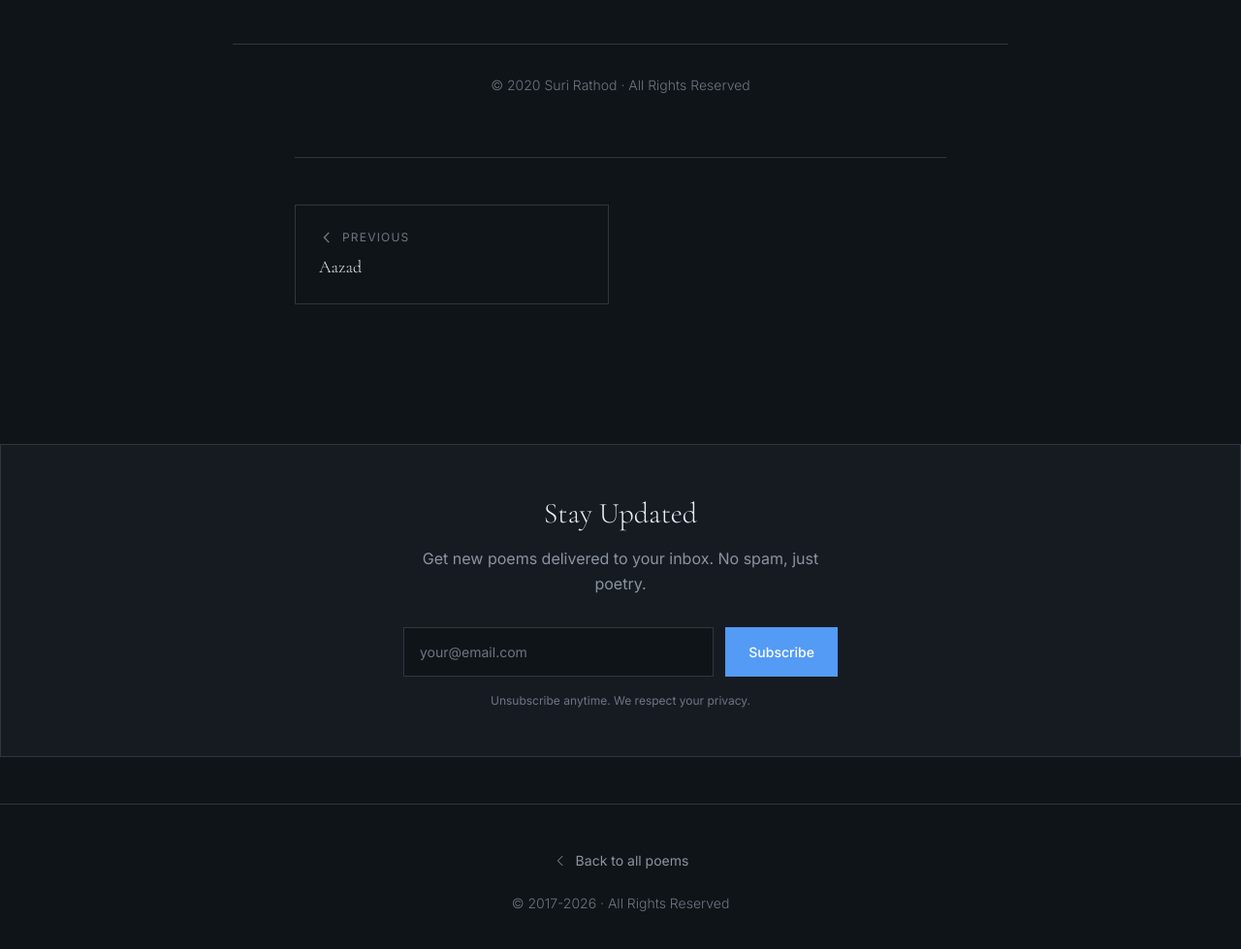
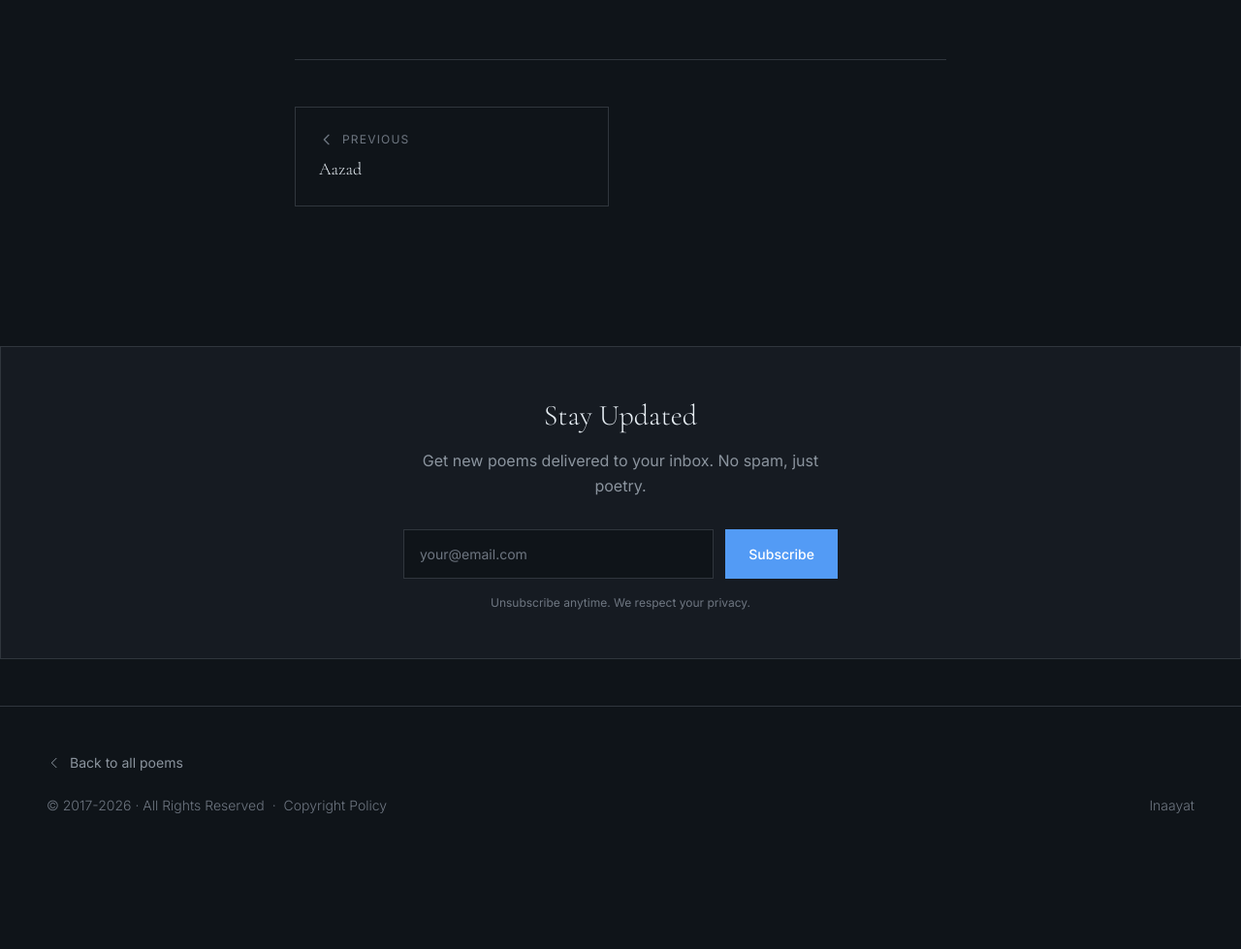
Before and after one commit to SuriRathod/inaayat, an Astro site: page /poems/aksar in a window 1280 px wide. Shown: the part 1197-2176 px from the top of the page at 97% size. After the commit the page ends 2086 px from the top, so only its background shows below. Built offline with nearby package versions, Linux system fonts and the light colour scheme; Astro itself is replaced by a stand-in of ours.

Commit message:
Fix footer of slug files

```diff
--- a/src/pages/poems/[slug].astro
+++ b/src/pages/poems/[slug].astro
@@ -177,12 +177,6 @@ const cleanExcerpt = poem.data.excerpt
 
             <div class="poem-content max-w-2xl mx-auto" set:html={poem.body} />
 
-            <div class="text-center mt-12 pt-8"
-                 style="border-top: 1px solid var(--border-subtle);">
-                <p class="text-sm font-light" style="color: var(--text-muted);">
-                    © {poem.data.date.getFullYear()} Suri Rathod · All Rights Reserved
-                </p>
-            </div>
 
             <!-- Previous / Next Navigation -->
             <nav class="poem-nav max-w-2xl mx-auto">
@@ -221,24 +215,39 @@ const cleanExcerpt = poem.data.excerpt
     <Newsletter />
 
     <footer class="py-12" style="border-top: 1px solid var(--border-subtle);">
-        <div class="max-w-7xl mx-auto px-4 sm:px-6 lg:px-12 text-center">
+    <div class="max-w-7xl mx-auto px-4 sm:px-6 lg:px-12">
+
+        <!-- Keep this link for poems only -->
         <a href="/poems"
            class="inline-flex items-center gap-2 text-sm transition-colors mb-6"
            style="color: var(--text-secondary);"
            onmouseover="this.style.color='var(--text-primary)'"
            onmouseout="this.style.color='var(--text-secondary)'">
             <svg class="w-4 h-4" fill="none" stroke="currentColor" viewBox="0 0 24 24">
-                    <path stroke-linecap="round" stroke-linejoin="round" stroke-width="1.5"
-                          d="M15 19l-7-7 7-7"/>
+                <path stroke-linecap="round" stroke-linejoin="round" stroke-width="1.5" d="M15 19l-7-7 7-7"/>
             </svg>
             Back to all poems
         </a>
 
-            <p class="text-sm font-light" style="color: var(--text-muted);">
-                © 2017-{new Date().getFullYear()} · All Rights Reserved
-            </p>
+        <!-- Stories-style footer -->
+        <div class="flex flex-col md:flex-row justify-between items-center gap-4 text-sm font-light" style="color: var(--text-muted);">
+            <div class="flex items-center gap-2">
+                <p>© 2017-{new Date().getFullYear()} · All Rights Reserved</p>
+                <span>·</span>
+                <a href="/copyright"
+                   class="transition-colors"
+                   style="color: var(--text-muted);"
+                   onmouseover="this.style.color='var(--text-primary)'"
+                   onmouseout="this.style.color='var(--text-muted)'">
+                    Copyright Policy
+                </a>
+            </div>
+            <p>Inaayat</p>
+        </div>
+
     </div>
 </footer>
+
 
     <ScrollToTop />
 
```
Lines whose indentation alone changed are shown as unchanged.
